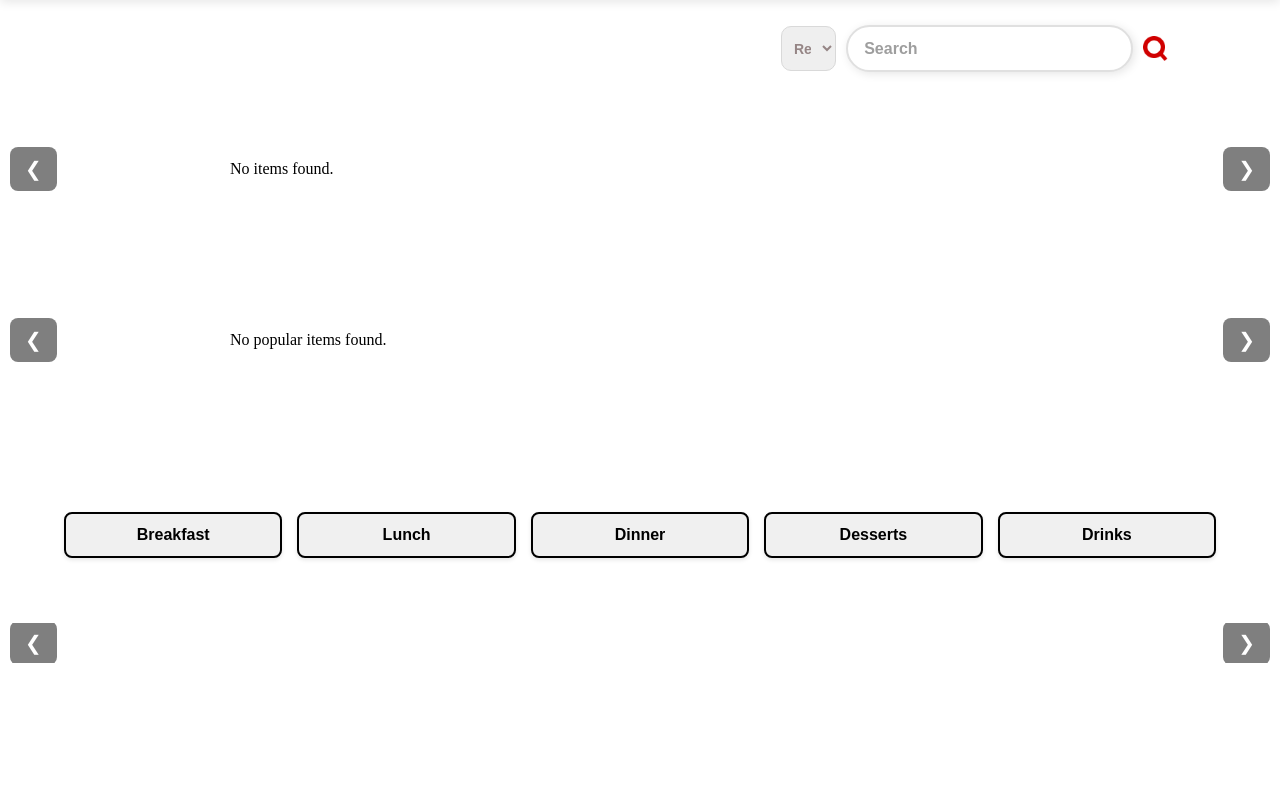
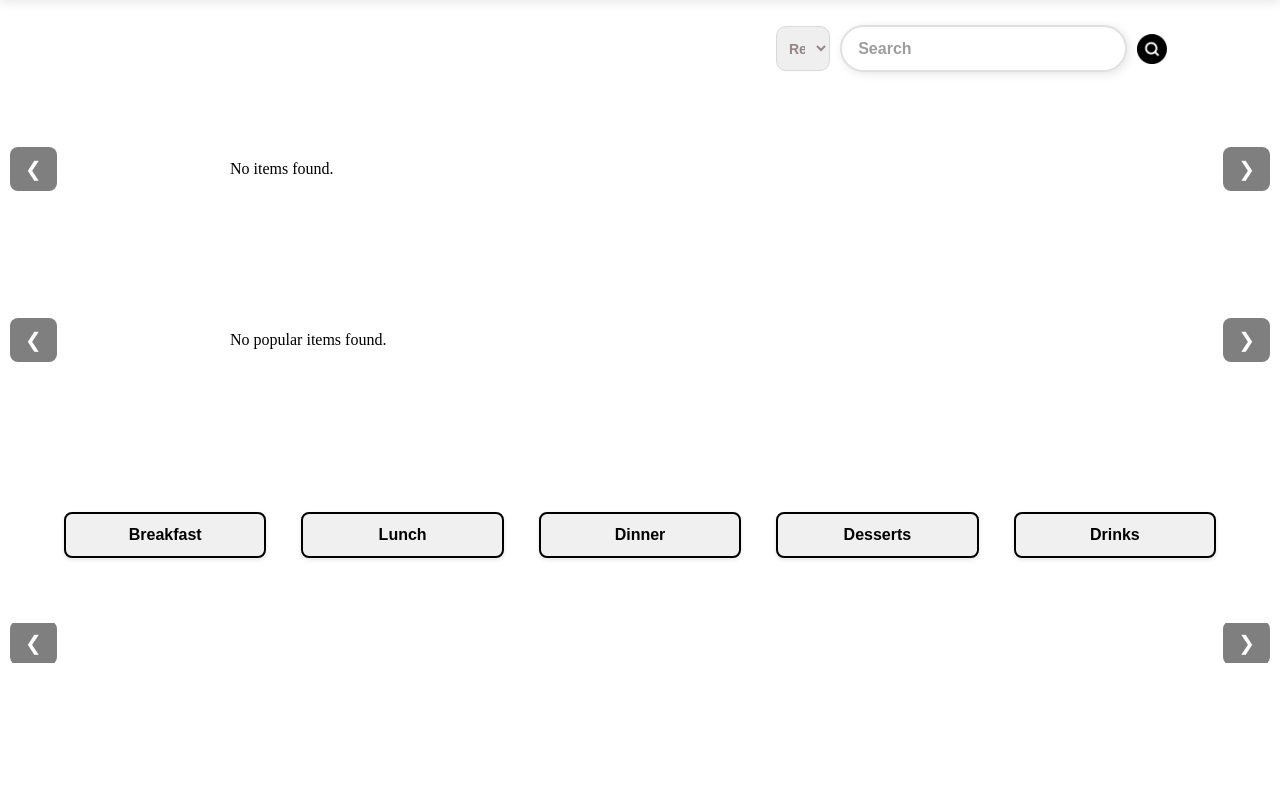
Before and after one commit to rajan083/HomeKitchen, a Flask app: page /dashboard in a window 1280 px wide. Shown: the part 130-928 px from the top of the page. Run offline with Flask 3, Linux system fonts and the light colour scheme; data that the repository does not hold is empty.

Commit message:
added style

```diff
--- a/static/style/style.css
+++ b/static/style/style.css
@@ -77,9 +77,9 @@ body{
     cursor: pointer;
 }
 
-.search-icon img {
-    width: 20px;
-    height: 20px;
+.search-icon{
+    width: 30px;
+    height: 30px;
     object-fit: contain;
 
 }.homecard-container{
@@ -2435,11 +2435,10 @@ footer {
 .category-buttons {
     display: flex;
     flex-wrap: wrap;
-    width: 90%;  /* Reduced from 100% to create margin from ends */
-    max-width: 1200px;  /* Limits maximum width to typical interface size */
-    gap: 15px;  /* Slightly increased gap for better spacing */
+    width: 90%;
+    max-width: 1200px;
+    gap: 35px;
     margin: 100px auto 20px auto;
-    /* Centers the container and keeps bottom margin */
     justify-content: space-between;
 }
 
--- a/templates/dashboard.html
+++ b/templates/dashboard.html
@@ -42,7 +42,7 @@
                 {% endfor %}
             </select>
             <input class="searchbar" type="search" name="search" placeholder="Search" value="{{ search_query if search_query else '' }}" required>
-            <img src="{{ url_for('static', filename='images/search-icon.png') }}" alt="Search" class='search-icon' onclick="this.closest('form').submit();">
+            <img src="{{ url_for('static', filename='images/search.png') }}" alt="Search" class='search-icon' onclick="this.closest('form').submit();">
         </div>
     </form>
 </div>
```
Also changed, not shown: static/images/search-icon.png (deleted), static/images/search.png (added).
